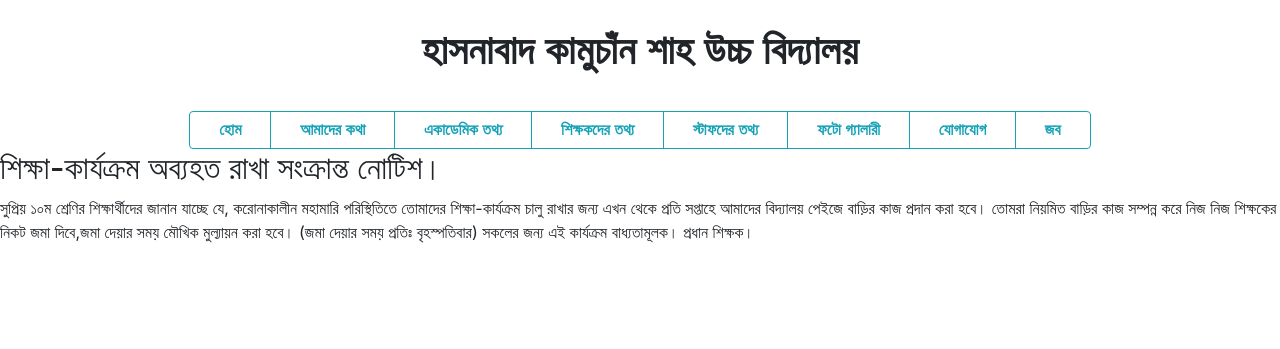
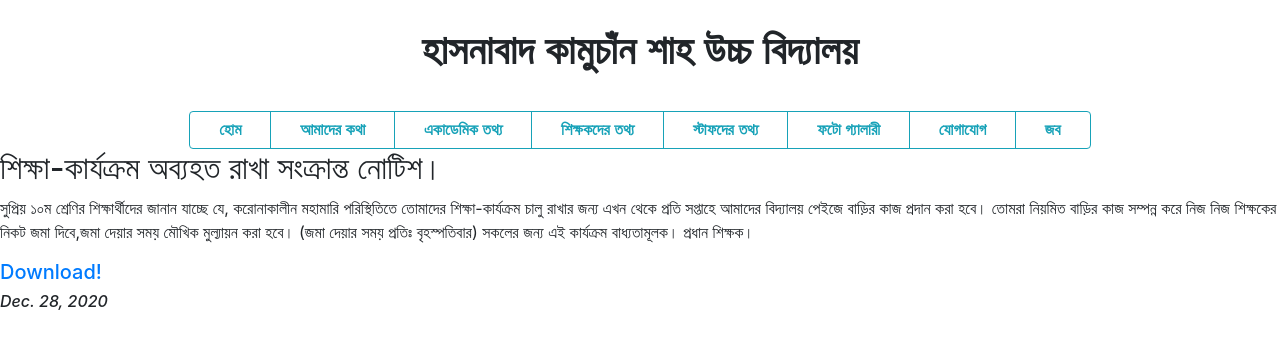
Before and after one commit to NSU-FA20-CSE299-3/Group06, a Django app: page /portal/academic/ in a window 1280 px wide. Shown: the top 349 px of the page. Run offline with Django 3.2, Linux system fonts and the light colour scheme; data comes from the database, SQL or seed files in the repository; some libraries are stand-ins or nearby versions.

Commit message:
Enhancement: #21
Tried to import the doc file from the back end, we are almost done, just need to write the command to download the exact file.

```diff
--- a/Code/portal/templates/portal/academic.html
+++ b/Code/portal/templates/portal/academic.html
@@ -6,6 +6,11 @@
     <h2> {{ academic.0.academic_name }} </h2>
 
 <p>{{ academic.0.desc }}</p>
+<h5>
+    <a href="{{ academic.0.fileupload }}" download="{{ academic.0.fileupload }}">Download!</a>
+    </h5>
+
+<h6> <i> {{ academic.0.pub_date }}</i></h6>
 </div>
 
 {% endblock %}
```
